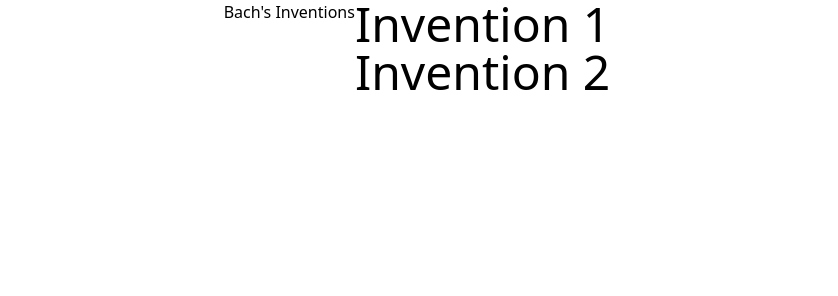
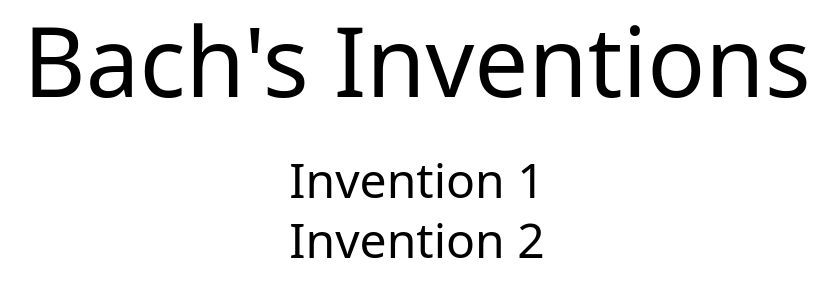
Before and after one commit to timcharlier6/bach, a website: page index.html in a window 1280 px wide. Shown: the whole page, without its empty margins (223-1061 px from the left). Drawn offline with nearby package versions, Linux system fonts and the light colour scheme.

Commit message:
cols class tailswind

```diff
--- a/index.html
+++ b/index.html
@@ -15,14 +15,22 @@
     />
     <script src="https://cdn.tailwindcss.com"></script>
     <script src="https://cdnjs.cloudflare.com/ajax/libs/jquery/3.6.4/jquery.min.js"></script>
+    <style>
+      a {
+        color: blue;
+      }
+      a:hover {
+        color: red;
+      }
+    </style>
   </head>
-  <body class="flex flex-row justify-center">
-    <h1>Bach's Inventions</h1>
-    <ul class="text-5xl">
-      <li>
+  <body class="flex flex-col justify-center text-center">
+    <h1 class="my-3 text-8xl">Bach's Inventions</h1>
+    <ul class="text-5xl my-6">
+      <li class="my-3">
         <a href="1invention.html">Invention 1</a>
       </li>
-      <li>
+      <li class="my-3">
         <a href="2invention.html">Invention 2</a>
       </li>
     </ul>
```
Also changed, not shown: 1invention.html (+5 -3 lines), 2invention.html (+5 -3 lines), main.css (+0 -7 lines).
